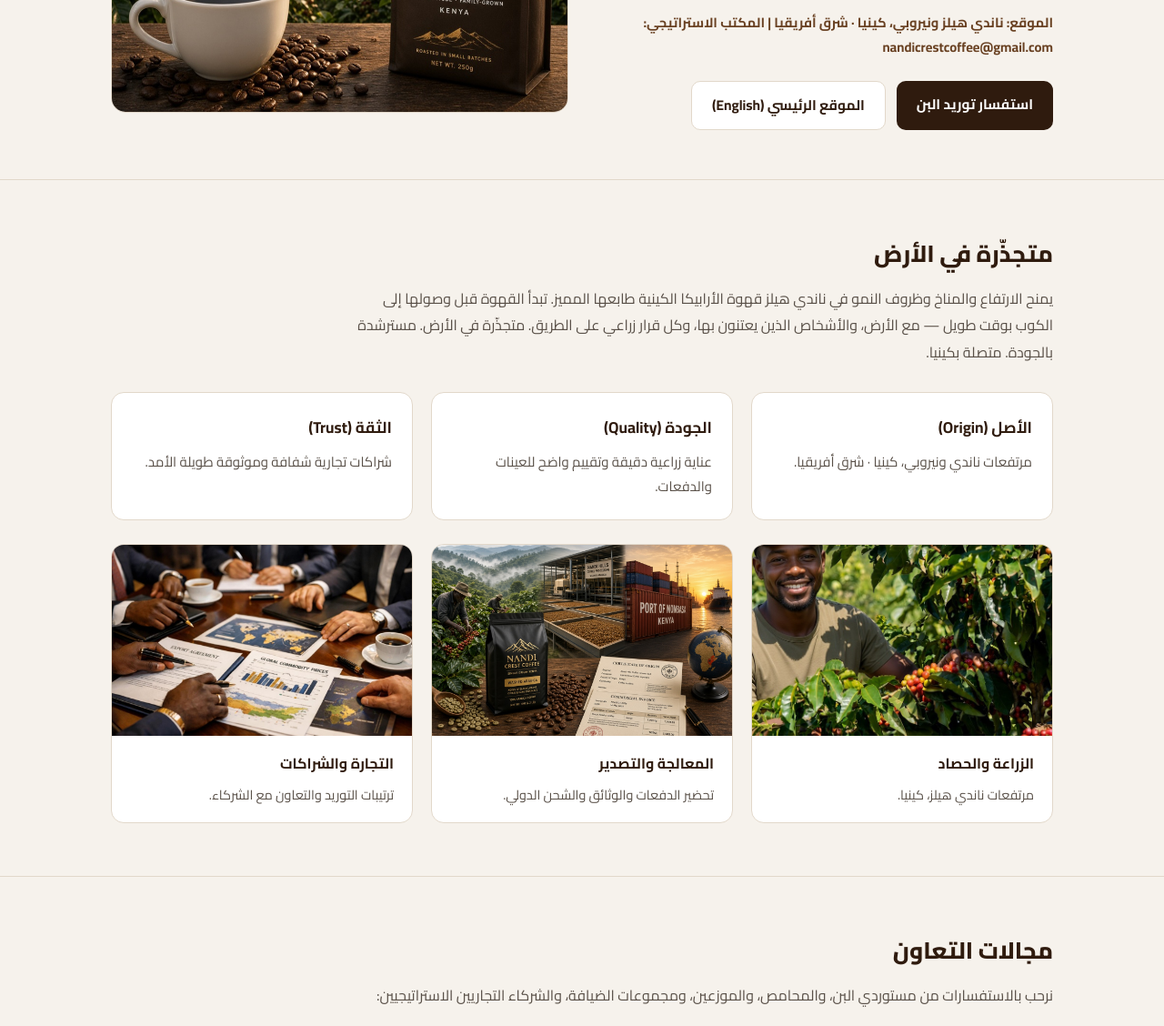
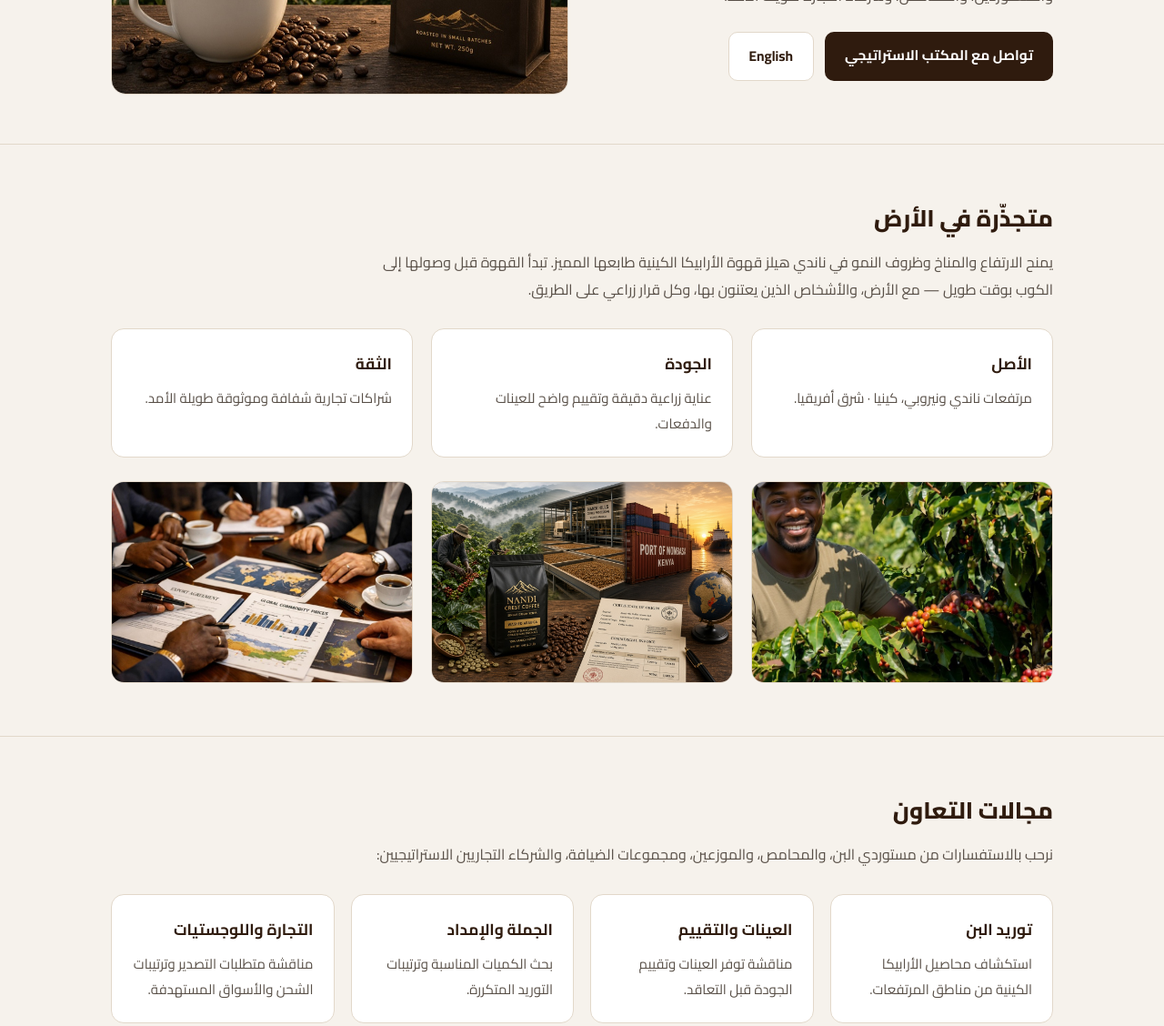
Before and after one commit to nandicrestcoffee-dev/nandicrestcoffee-ar, a plain HTML site: page index.html in a window 1280 px wide. Shown: the part 413-1541 px from the top of the page at 91% size. Drawn offline with Linux system fonts and the light colour scheme.

Commit message:
Update index.html

```diff
--- a/index.html
+++ b/index.html
@@ -3,7 +3,7 @@
 <head>
   <meta charset="UTF-8" />
   <meta name="viewport" content="width=device-width, initial-scale=1.0" />
-  <title>Nandi Crest Coffee — قهوة أرابيكا كينية عالية الارتفاع</title>
+  <title>Nandi Crest Coffee | قهوة أرابيكا كينية عالية الارتفاع</title>
   <link rel="preconnect" href="https://fonts.googleapis.com">
   <link rel="preconnect" href="https://fonts.gstatic.com" crossorigin>
   <link href="https://fonts.googleapis.com/css2?family=Cairo:wght@400;600;700;800&display=swap" rel="stylesheet">
@@ -115,7 +115,6 @@
       color: var(--espresso);
       font-size: 0.82rem;
       font-weight: 800;
-      letter-spacing: 0.4px;
       padding: 5px 13px;
       border-radius: 999px;
       margin-bottom: 16px;
@@ -132,13 +131,6 @@
     .hero-copy {
       color: var(--muted);
       font-size: 1.04rem;
-      margin-bottom: 14px;
-    }
-
-    .meta-line {
-      color: var(--roast);
-      font-size: 0.92rem;
-      font-weight: 700;
       margin-bottom: 24px;
     }
 
@@ -241,34 +233,24 @@
       font-size: 0.94rem;
     }
 
+    .media-grid {
+      display: grid;
+      grid-template-columns: repeat(auto-fit, minmax(250px, 1fr));
+      gap: 20px;
+      margin-top: 26px;
+    }
+
     .media-card {
       background: var(--surface);
       border: 1px solid var(--border);
       border-radius: 14px;
       overflow: hidden;
-      margin-top: 26px;
     }
 
     .media-card img {
       width: 100%;
-      height: 210px;
+      height: 220px;
       object-fit: cover;
-    }
-
-    .media-card .caption {
-      padding: 16px 20px;
-    }
-
-    .media-card .caption strong {
-      display: block;
-      color: var(--espresso);
-      font-size: 1rem;
-      margin-bottom: 4px;
-    }
-
-    .media-card .caption span {
-      color: var(--muted);
-      font-size: 0.9rem;
     }
 
     .inquiry-box {
@@ -331,21 +313,18 @@
     <section class="hero">
       <div class="container hero-grid">
         <div>
-          <span class="kicker">SINGLE ORIGIN · HIGH ALTITUDE · FAMILY-GROWN</span>
+          <span class="kicker">منشأ واحد · مرتفعات عالية · زراعة عائلية</span>
           <h1>قهوة أرابيكا كينية عالية الارتفاع</h1>
           <p class="hero-copy">
             كل منشأ يروي قصة — وقصتنا تبدأ من مرتفعات ناندي. مبادرة بنّ مقرّها كينيا تربط قهوة الأرابيكا الكينية عالية الارتفاع بالمشترين الدوليين، والمستوردين، والمحامص، وشركاء التجارة طويلة الأمد.
           </p>
-          <p class="meta-line">
-            الموقع: ناندي هيلز ونيروبي، كينيا · شرق أفريقيا | المكتب الاستراتيجي: nandicrestcoffee@gmail.com
-          </p>
           <div class="btn-group">
-            <a class="btn btn-primary" href="#inquiry">استفسار توريد البن</a>
-            <a class="btn btn-secondary" href="https://nandicrestcoffee-dev.github.io/">الموقع الرئيسي (English)</a>
+            <a class="btn btn-primary" href="#inquiry">تواصل مع المكتب الاستراتيجي</a>
+            <a class="btn btn-secondary" href="https://nandicrestcoffee-dev.github.io/">English</a>
           </div>
         </div>
         <div class="hero-frame">
-          <img src="./grok_1793181558025.jpg" alt="Nandi Crest Coffee — مرتفعات ناندي والقهوة الكينية" />
+          <img src="./grok_1793181558025.jpg" alt="قهوة أرابيكا كينية من مرتفعات ناندي" />
         </div>
       </div>
     </section>
@@ -354,45 +333,33 @@
       <div class="container">
         <h2>متجذّرة في الأرض</h2>
         <p class="lead">
-          يمنح الارتفاع والمناخ وظروف النمو في ناندي هيلز قهوة الأرابيكا الكينية طابعها المميز. تبدأ القهوة قبل وصولها إلى الكوب بوقت طويل — مع الأرض، والأشخاص الذين يعتنون بها، وكل قرار زراعي على الطريق. متجذّرة في الأرض. مسترشدة بالجودة. متصلة بكينيا.
+          يمنح الارتفاع والمناخ وظروف النمو في ناندي هيلز قهوة الأرابيكا الكينية طابعها المميز. تبدأ القهوة قبل وصولها إلى الكوب بوقت طويل — مع الأرض، والأشخاص الذين يعتنون بها، وكل قرار زراعي على الطريق.
         </p>
         <div class="grid-3">
           <div class="card">
-            <h3>الأصل (Origin)</h3>
+            <h3>الأصل</h3>
             <p>مرتفعات ناندي ونيروبي، كينيا · شرق أفريقيا.</p>
           </div>
           <div class="card">
-            <h3>الجودة (Quality)</h3>
+            <h3>الجودة</h3>
             <p>عناية زراعية دقيقة وتقييم واضح للعينات والدفعات.</p>
           </div>
           <div class="card">
-            <h3>الثقة (Trust)</h3>
+            <h3>الثقة</h3>
             <p>شراكات تجارية شفافة وموثوقة طويلة الأمد.</p>
           </div>
         </div>
 
-        <div class="grid-3">
-          <article class="media-card">
-            <img src="./grok_1793181041141.jpg" alt="الحصاد في مرتفعات ناندي" />
-            <div class="caption">
-              <strong>الزراعة والحصاد</strong>
-              <span>مرتفعات ناندي هيلز، كينيا.</span>
-            </div>
-          </article>
-          <article class="media-card">
-            <img src="./grok_1793182687051.jpg" alt="المعالجة والتصدير عبر مومباسا" />
-            <div class="caption">
-              <strong>المعالجة والتصدير</strong>
-              <span>تحضير الدفعات والوثائق والشحن الدولي.</span>
-            </div>
-          </article>
-          <article class="media-card">
-            <img src="./Screenshot_20261028_135631_ChatGPT.jpg" alt="التجارة والاتفاقيات الدولية" />
-            <div class="caption">
-              <strong>التجارة والشراكات</strong>
-              <span>ترتيبات التوريد والتعاون مع الشركاء.</span>
-            </div>
-          </article>
+        <div class="media-grid">
+          <div class="media-card">
+            <img src="./grok_1793181041141.jpg" alt="مزارع البن في مرتفعات ناندي" />
+          </div>
+          <div class="media-card">
+            <img src="./grok_1793182687051.jpg" alt="معالجة البن وتصديره عبر مومباسا" />
+          </div>
+          <div class="media-card">
+            <img src="./Screenshot_20261028_135631_ChatGPT.jpg" alt="اتفاقيات التصدير والشراكة الدولية" />
+          </div>
         </div>
       </div>
     </section>
@@ -406,11 +373,11 @@
         <div class="grid-5">
           <div class="card">
             <h3>توريد البن</h3>
-            <p>استكشاف قهوة الأرابيكا الكينية من مناطق المرتفعات.</p>
+            <p>استكشاف محاصيل الأرابيكا الكينية من مناطق المرتفعات.</p>
           </div>
           <div class="card">
             <h3>العينات والتقييم</h3>
-            <p>مناقشة توفر العينات وتقييم الجودة.</p>
+            <p>مناقشة توفر العينات وتقييم الجودة قبل التعاقد.</p>
           </div>
           <div class="card">
             <h3>الجملة والإمداد</h3>
@@ -432,7 +399,7 @@
       <div class="container">
         <h2>من التواصل الأول إلى الشراكة</h2>
         <p class="lead">
-          اتفاقات واضحة. مسؤولية متبادلة. تعاون موثوق.
+          اتفاقات واضحة، ومسؤولية متبادلة، وتعاون موثوق.
         </p>
         <div class="grid-4">
           <div class="card">
@@ -457,10 +424,10 @@
 
     <section id="inquiry">
       <div class="container">
-        <h2>الفصل التالي · استفسار توريد البن — المكتب الاستراتيجي</h2>
+        <h2>استفسار توريد البن — المكتب الاستراتيجي</h2>
         <div class="inquiry-box">
           <p class="lead" style="margin-bottom: 0;">
-            يرجى تضمين هذه التفاصيل في بريدك الإلكتروني حتى يتمكن مكتبنا الاستراتيجي في نيروبي من الرد بكفاءة:
+            يرجى تضمين هذه التفاصيل في رسالتك حتى يتمكن مكتبنا الاستراتيجي في نيروبي من الرد بكفاءة:
           </p>
           <ul class="inquiry-list">
             <li>
@@ -481,7 +448,7 @@
             </li>
           </ul>
           <a class="btn btn-primary" href="mailto:nandicrestcoffee@gmail.com?subject=%D8%A7%D8%B3%D8%AA%D9%81%D8%B3%D8%A7%D8%B1%20%D8%AA%D9%88%D8%B1%D9%8A%D8%AF%20%D8%A8%D9%86%20-%20Nandi%20Crest%20Coffee">
-            مراسلة المكتب الاستراتيجي (nandicrestcoffee@gmail.com)
+            nandicrestcoffee@gmail.com
           </a>
         </div>
       </div>
@@ -490,7 +457,7 @@
 
   <footer>
     <div class="container">
-      Nandi Crest Coffee · ناندي هيلز ونيروبي، كينيا · nandicrestcoffee-ar
+      Nandi Crest Coffee · ناندي هيلز ونيروبي، كينيا
     </div>
   </footer>
 </body>
```
